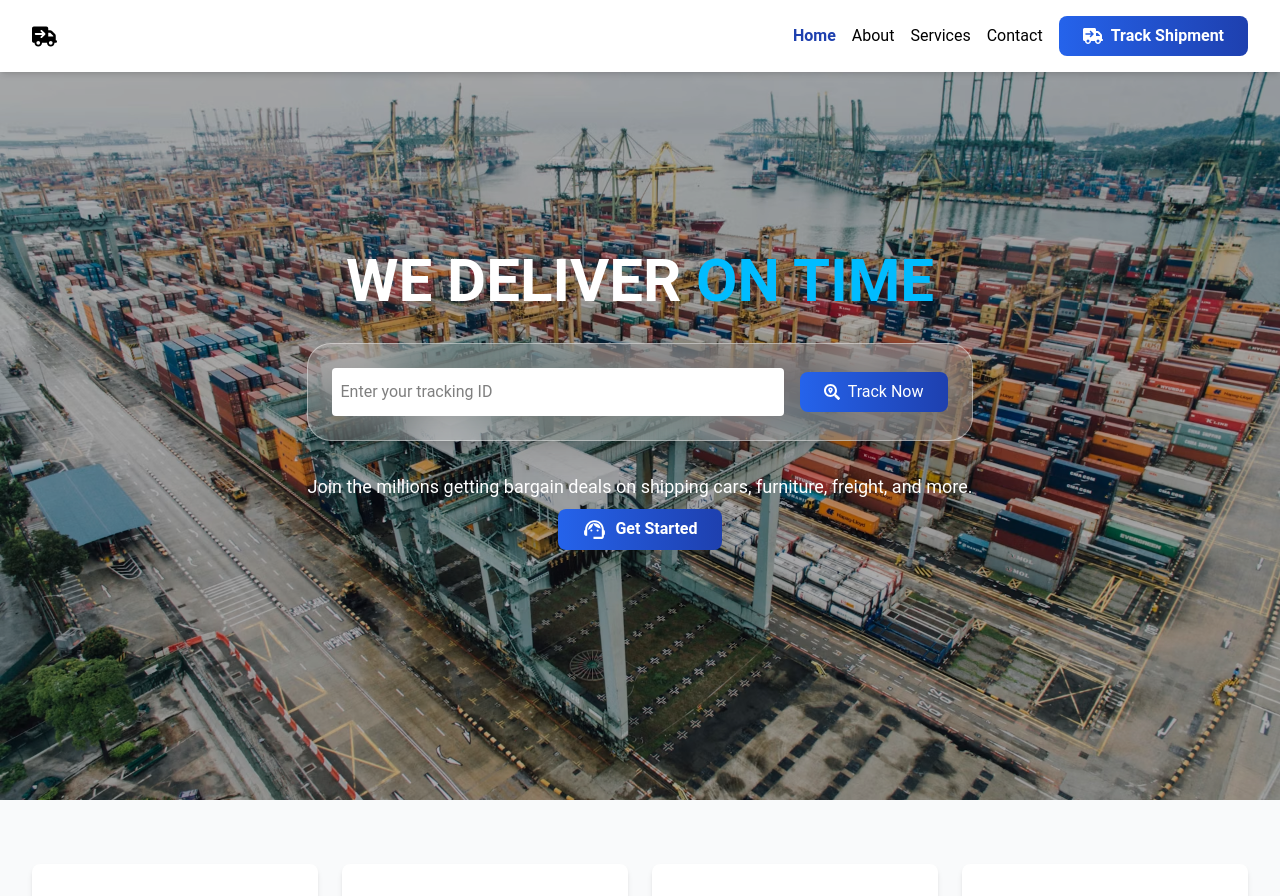
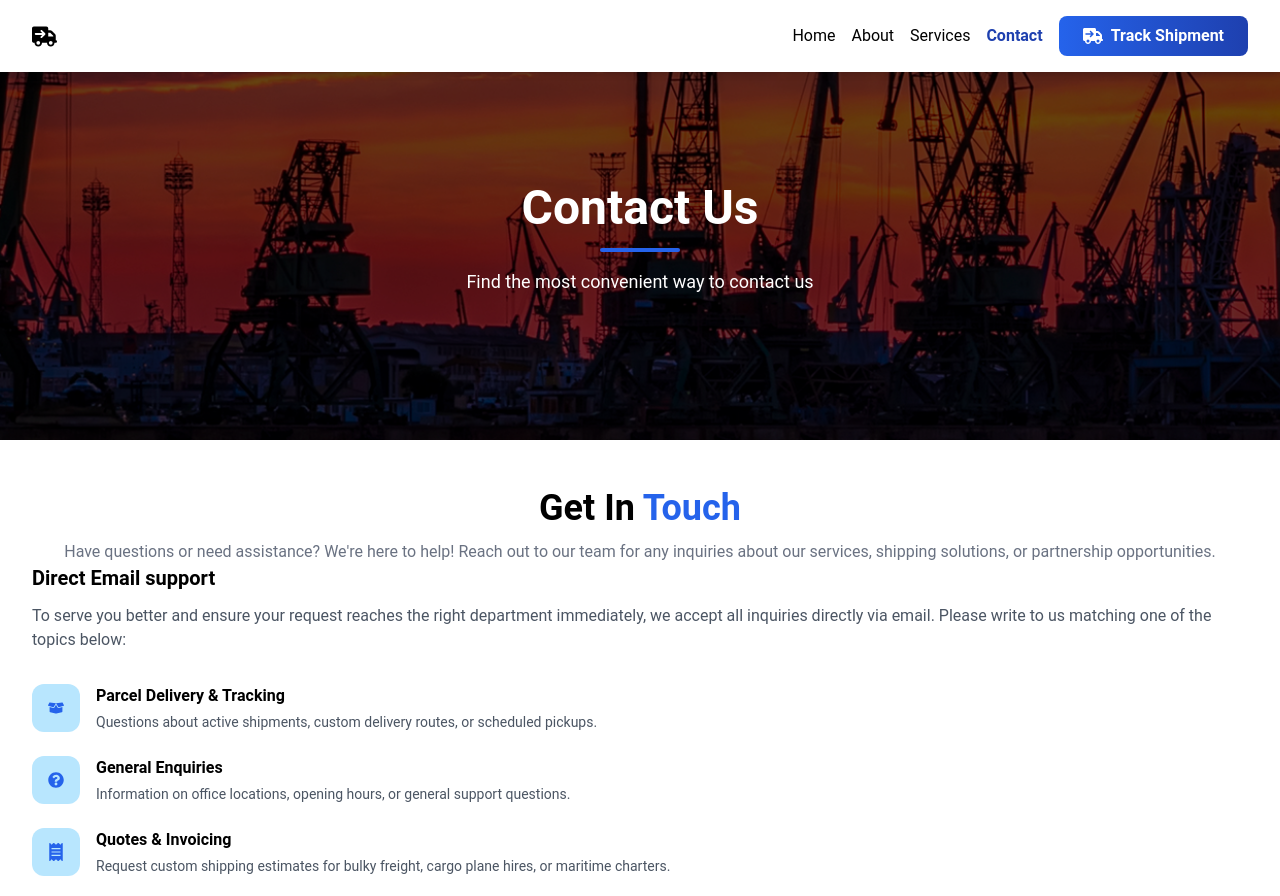
Before and after one commit to kemichris/shipping, a React (Vite) app in the folder shipping-client/: page /contact in a window 1280 px wide. Before the commit this address led to /. Shown: the top 896 px of the page. Built offline with nearby package versions, Linux system fonts and the light colour scheme.

Commit message:
feat: add Contact page with GetInTouch component and update public routes

```diff
--- a/shipping-client/src/App.jsx
+++ b/shipping-client/src/App.jsx
@@ -1,12 +1,12 @@
 import AppRoutes from './routes/AppRoutes';
-// import ScrollToTop from './components/common/ScrollToTop';
+import ScrollToTop from './components/common/ScrollToTop';
 // import { Toaster } from 'react-hot-toast';
 
 function App() {
   return (
     <>
-      {/* <ScrollToTop />
-      <Toaster /> */}
+      <ScrollToTop />
+      {/* <Toaster /> */}
       <AppRoutes />
     </>
   );
--- /dev/null
+++ b/shipping-client/src/components/common/ScrollToTop.jsx
@@ -0,0 +1,18 @@
+import { useEffect } from 'react';
+import { useLocation } from 'react-router-dom';
+
+function ScrollToTop() {
+    const { pathname } = useLocation();
+
+    useEffect(() => {
+        window.scrollTo({
+            top: 0,
+            left: 0,
+            behavior: 'instant'
+        });
+    }, [pathname]);
+
+    return null;
+}
+
+export default ScrollToTop;
--- /dev/null
+++ b/shipping-client/src/components/contact/GetInTouch.jsx
@@ -0,0 +1,78 @@
+import {
+  FaBoxOpen,
+  FaQuestionCircle,
+  FaReceipt,
+  FaHandshake,
+  FaEnvelope,
+} from "react-icons/fa";
+
+import { SectionHeader } from "../services/SectionHeader";
+
+const emailEnquiries = [
+  {
+    icon: <FaBoxOpen />,
+    title: "Parcel Delivery & Tracking",
+    text: "Questions about active shipments, custom delivery routes, or scheduled pickups.",
+  },
+  {
+    icon: <FaQuestionCircle />,
+    title: "General Enquiries",
+    text: "Information on office locations, opening hours, or general support questions.",
+  },
+  {
+    icon: <FaReceipt />,
+    title: "Quotes & Invoicing",
+    text: "Request custom shipping estimates for bulky freight, cargo plane hires, or maritime charters.",
+  },
+  {
+    icon: <FaHandshake />,
+    title: "Partnership & Careers",
+    text: "Interested in becoming a logistics partner, agent, or joining our global operations team.",
+  },
+];
+
+export function GetInTouch() {
+  return (
+    <section className="py-12 px-8">
+      <SectionHeader
+        blackText="Get In"
+        blueText="Touch"
+        description="Have questions or need assistance? We're here to help! Reach out to our team for any inquiries about our services, shipping solutions, or partnership opportunities."
+      />
+      <div>
+        <div>
+          <h3 className="font-semibold text-xl mb-3">Direct Email support</h3>
+          <p className="text-text-dark mb-5">
+            To serve you better and ensure your request reaches the right
+            department immediately, we accept all inquiries directly via email.
+            Please write to us matching one of the topics below:
+          </p>
+
+          <div className="flex flex-col gap-6 mt-8">
+            {emailEnquiries.map((enquiries) => (
+              <div key={enquiries.title} className="flex items-start gap-4">
+                <div className="flex justify-center items-center w-12 h-12 px-4 rounded-xl text-primary-light text-lg bg-sky-200 ">
+                  {enquiries.icon}
+                </div>
+                <div>
+                  <h3 className="text-base font-semibold mb-1">
+                    {enquiries.title}
+                  </h3>
+                  <p className="text-text-dark text-sm">{enquiries.text}</p>
+                </div>
+              </div>
+            ))}
+          </div>
+
+          <a
+            href="mailto:"
+            className="mt-20 bg-linear-to-r from-primary-light to-primary-dark rounded-lg flex items-center justify-center gap-2 py-2 px-6 text-white transition-transform duration-300 ease-out hover:scale-105 font-semibold"
+          >
+            <FaEnvelope />
+            Send Direct Email
+          </a>
+        </div>
+      </div>
+    </section>
+  );
+}
--- /dev/null
+++ b/shipping-client/src/pages/public/Contact.jsx
@@ -0,0 +1,13 @@
+import { PageHero } from "../../components/layout/PageHero"
+import { GetInTouch } from "../../components/contact/GetInTouch"
+
+export function Contact() {
+    return (
+        <>
+        <title>shipping-client | Contact</title>
+        <PageHero title='Contact Us' description='Find the most convenient way to contact us' />
+        <GetInTouch />
+
+        </>
+    )
+}
--- a/shipping-client/src/routes/publicRoutes.jsx
+++ b/shipping-client/src/routes/publicRoutes.jsx
@@ -2,6 +2,8 @@ import { PublicLayout } from '../pages/layout/PublicLayout';
 import { Home } from '../pages/public/Home';
 import { About } from '../pages/public/About';
 import { Services } from '../pages/public/Services';
+import { Contact } from '../pages/public/Contact';
+
 
 
 export const publicRoutes = [
@@ -24,6 +26,10 @@ export const publicRoutes = [
                 path: '/services',
                 element: <Services />,
             },
+            {
+                path: '/contact',
+                element: <Contact />,
+            },
 
         ],
     },
```
